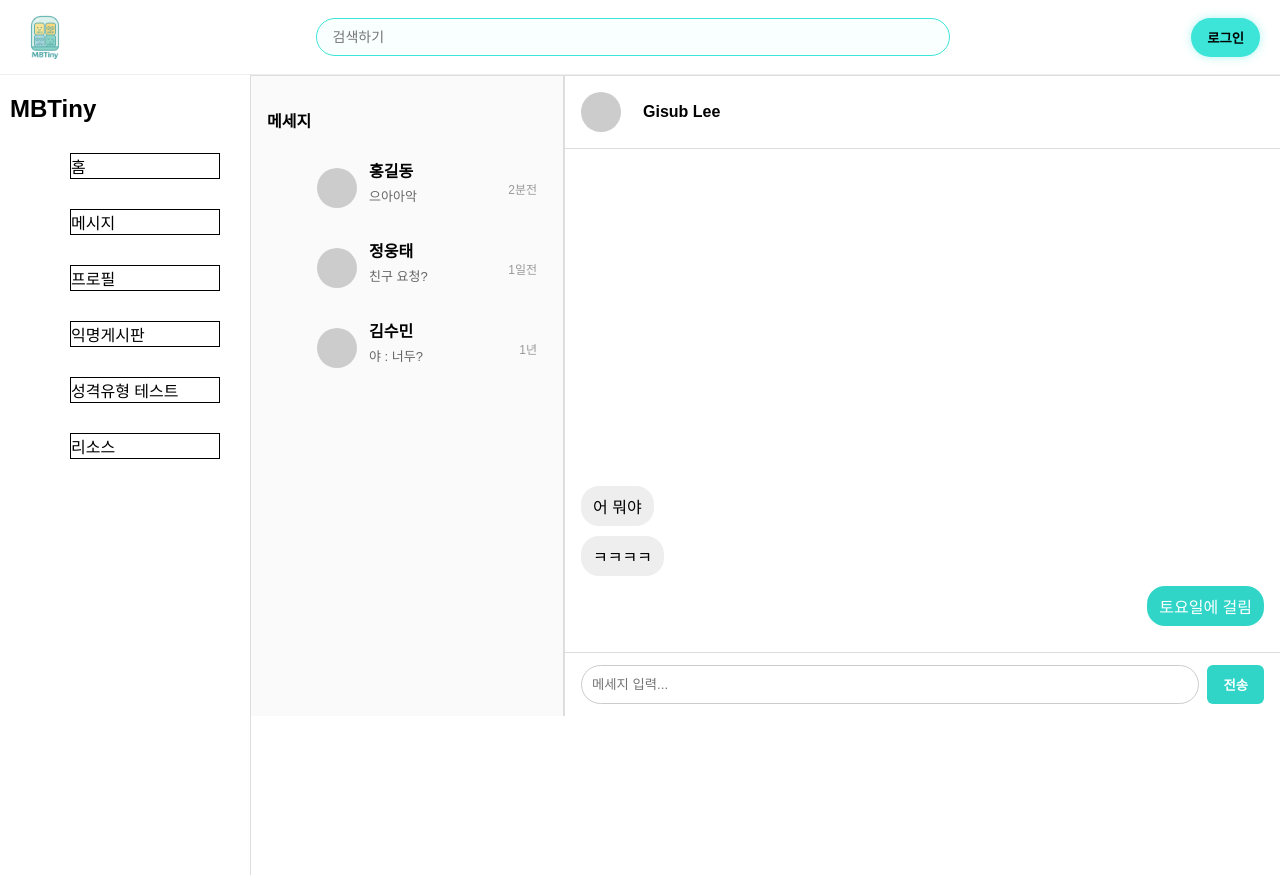
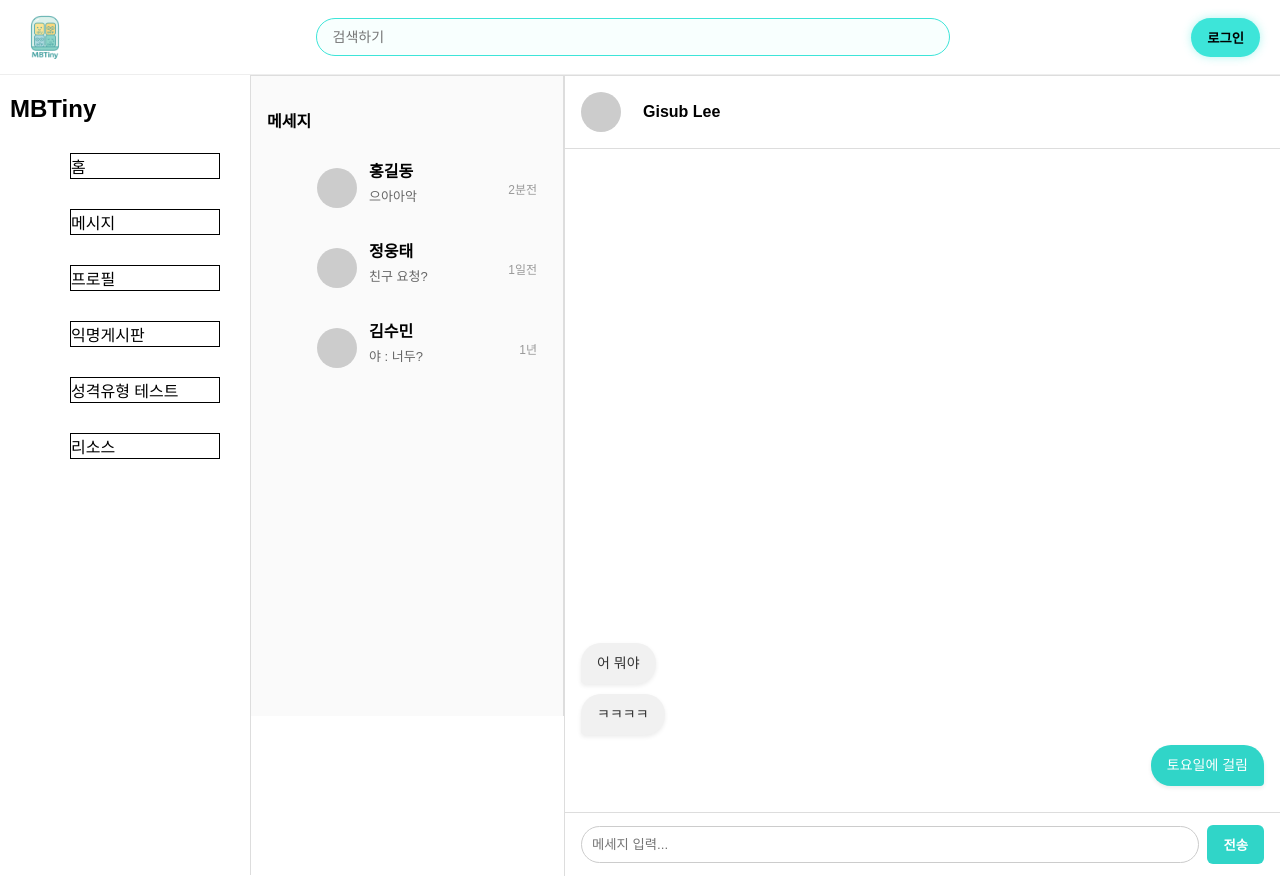
Before and after one commit to Ssassin-01/Mb_Tiny, a React (Create React App) app in the folder src/main/frontend/: page /messages in a window 1280 px wide. Built offline with nearby package versions, Linux system fonts and the light colour scheme.

Commit message:
Update ChatRoom.css

```diff
--- a/src/main/frontend/src/css/ChatRoom.css
+++ b/src/main/frontend/src/css/ChatRoom.css
@@ -2,9 +2,8 @@
   flex: 1;
   display: flex;
   flex-direction: column;
-  height: 100%;
+  height: 100vh; /* 전체 화면 기준 고정 */
   border-left: 1px solid #ddd;
-  position: relative;
 }
 
 .chat-header {
@@ -31,32 +30,38 @@
 
 .chat-message {
   margin-bottom: 10px;
-  padding: 8px 12px;
-  border-radius: 18px;
+  padding: 10px 16px;
+  border-radius: 20px;
   max-width: 60%;
   word-wrap: break-word;
   width: fit-content;
+  font-size: 14px;
+  line-height: 1.5;
+  box-shadow: 0 2px 4px rgba(0, 0, 0, 0.08);
 }
 
 .chat-message.received {
-  background-color: #eee;
+  background-color: #f1f1f1;
+  color: #333;
   align-self: flex-start;
+  border-bottom-left-radius: 4px;
 }
 
 .chat-message.sent {
   background-color: #30d5c8;
   color: white;
   align-self: flex-end;
-  text-align: right;
+  border-bottom-right-radius: 4px;
+  text-align: left;
 }
 
 .chat-input-box {
   display: flex;
-  gap: 8px;
+  align-items: center;
+  justify-content: space-between;
+  padding: 12px 16px;
   border-top: 1px solid #ddd;
-  padding: 12px 16px;
-  margin-top: auto; /* ✅ 하단 고정 */
-  background-color: white; /* ✅ 시각적 일체감 */
+  background-color: white;
 }
 
 .chat-input-box input {
@@ -64,6 +69,7 @@
   padding: 10px;
   border-radius: 20px;
   border: 1px solid #ccc;
+  margin-right: 8px;
 }
 
 .chat-input-box button {
```
